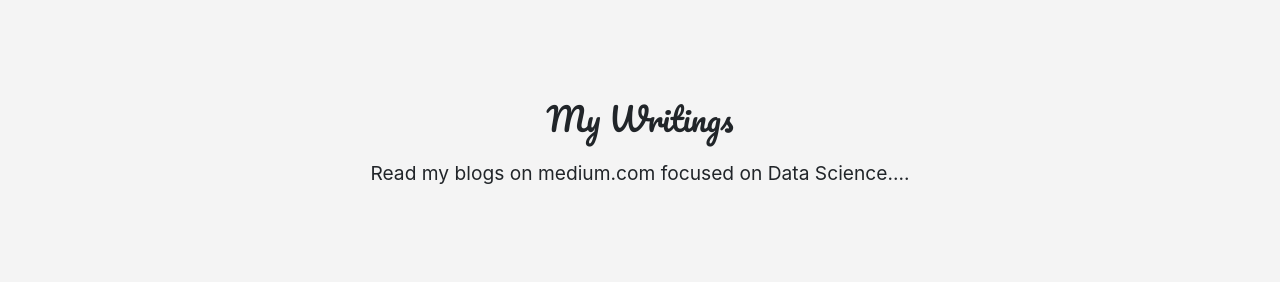
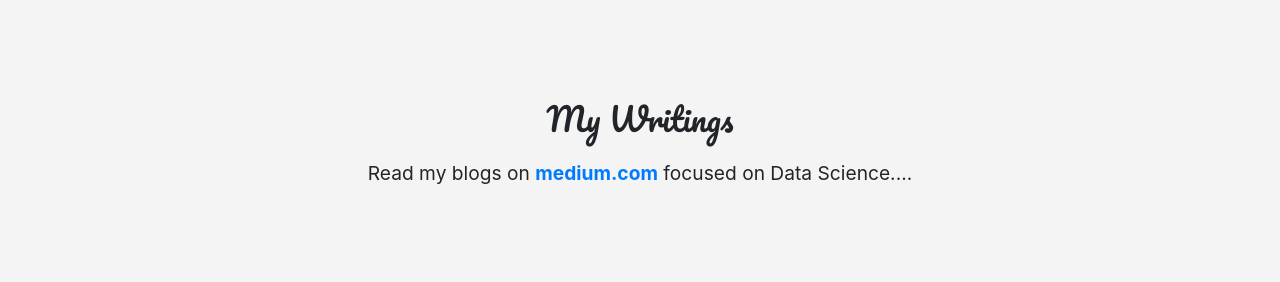
Before and after one commit to moidanalyst/moidpro, a plain HTML site: page index.html in a window 1280 px wide. Shown: the part 4356-4638 px from the top of the page. Drawn offline with nearby package versions, Linux system fonts and the light colour scheme.

Commit message:
Update index.html

```diff
--- a/index.html
+++ b/index.html
@@ -168,7 +168,7 @@
   <!-- Normal Section -->
   <div class="normal-section">
     <h2>My Writings</h2>
-    <p>Read my blogs on medium.com focused on Data Science....</p>
+    <p>Read my blogs on <a href="https://medium.com/@moidtheanalyst"><b>medium.com</b></a> focused on Data Science....</p>
   </div>
 
   <!-- Parallax Section 5 -->
```
